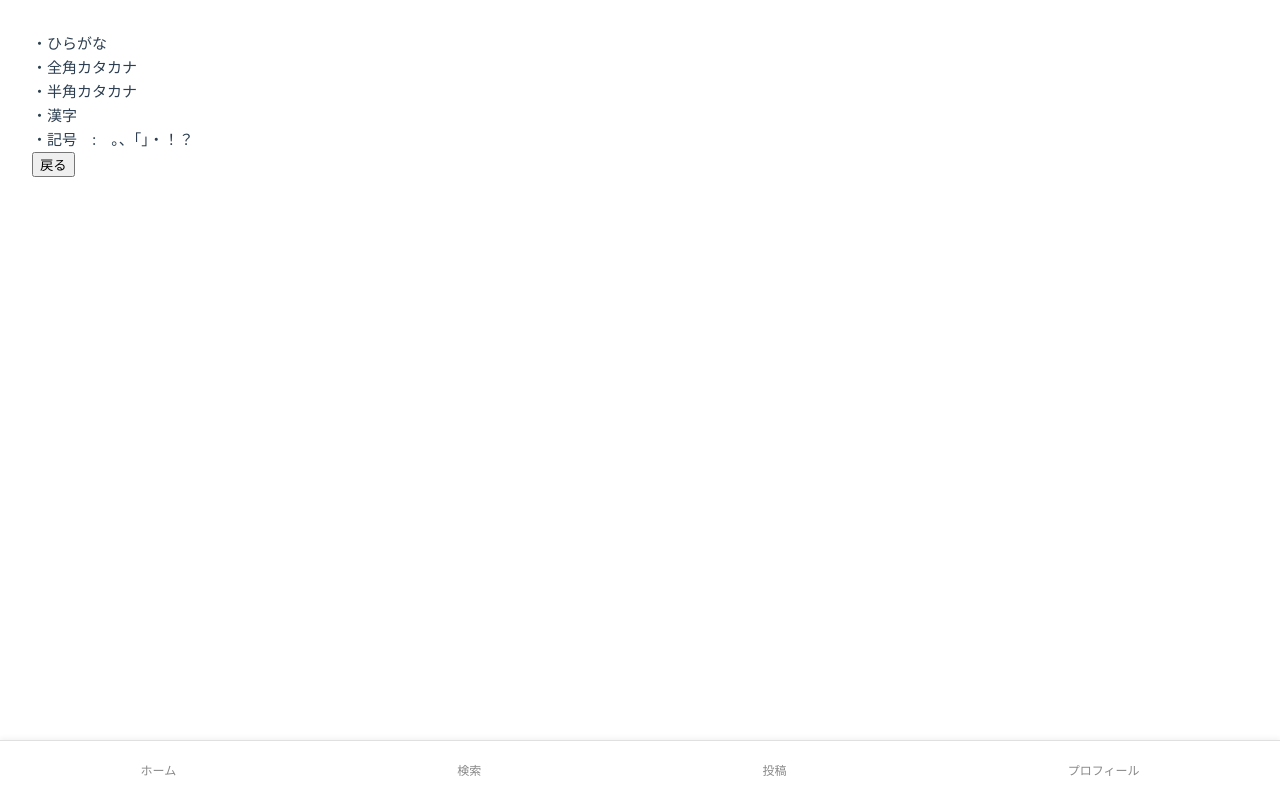
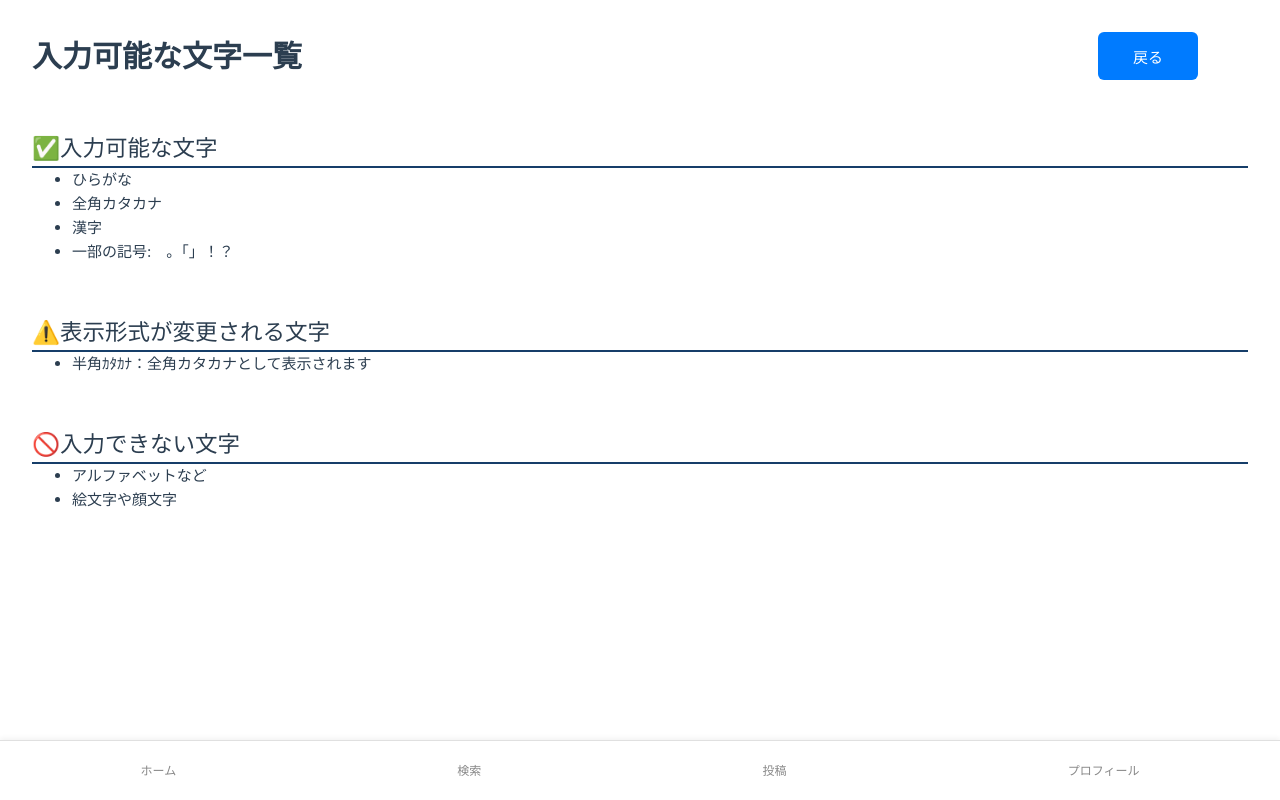
Before and after one commit to Shilomalu/senryu-app-public, a Vue app in the folder frontend/: page /post/description in a window 1280 px wide. Built offline with nearby package versions, Linux system fonts and the light colour scheme.

Commit message:
検索ページのフロントエンドの修正

```diff
--- a/frontend/src/views/PostDescriptionView.vue
+++ b/frontend/src/views/PostDescriptionView.vue
@@ -8,7 +8,63 @@ const returnPost = () => {
 </script>
 
 <template>
-  <p>・ひらがな<br>・全角カタカナ<br>・半角カタカナ<br>・漢字</p>
-  <p>・記号　:　。、「」・！？</p>
-  <button @click="returnPost">戻る</button>
+  <div style="display: flex;
+  justify-content: space-between;">
+  <h1 class="title">入力可能な文字一覧</h1>
+  <button @click="returnPost" class="button1">戻る</button>
+  </div>
+
+  <h2 class="index">&#x2705;入力可能な文字</h2>
+  <ul class="items">
+    <li>ひらがな</li>
+    <li >全角カタカナ</li>
+    <li >漢字</li>
+    <li >一部の記号:　。「」！？</li>
+  </ul>
+  <h2 class="index">⚠️表示形式が変更される文字</h2>
+   <ul class="items">
+    <li>半角ｶﾀｶﾅ：全角カタカナとして表示されます</li>
+
+  </ul>
+  <h2 class="index">&#x1F6AB;入力できない文字</h2>
+   <ul class="items">
+    <li >アルファベットなど</li>
+    <li>絵文字や顔文字</li>
+
+  </ul>
+
 </template>
+
+
+<style scoped>
+.title{
+  font-weight: 700;
+
+}
+.index{
+  transition: 1s;
+  margin-top: 50px;
+  border-bottom: #163e69 solid 2px;
+}
+
+
+.button1 {
+  width: 100px;
+  padding: 10px;
+  font-size: 1em;
+  background-color: #007bff;
+  margin-right: 50px;
+  color: white;
+  border: none;
+  border-radius: 6px;
+  cursor: pointer;
+  transition: 0.2s;
+}
+.button1:hover {
+  background-color: #0056b3;
+}
+
+
+
+
+</style>
--- a/frontend/src/views/SearchView.vue
+++ b/frontend/src/views/SearchView.vue
@@ -2,36 +2,49 @@
 import { nextTick, ref } from 'vue'
 import PostCard from '@/components/PostCard.vue'
 
-
 const keyword = ref('')
 const results = ref([])
-const is_searched=ref(false);
-const scroll_target=ref(null) ;//検索ボタンを押した際に自動でスクロールさせる用
-const show_postcard=ref(false);
+const is_searched = ref(false)
+const scroll_target = ref(null) //検索ボタンを押した際に自動でスクロールさせる用
+const show_postcard = ref(false)
+
+//ここからジャンル関係
+const show_genres = ref(false)
+const genres = [
+  { id: 1, name: '＃春' },
+  { id: 2, name: '＃夏' },
+  { id: 3, name: '＃秋' },
+  { id: 4, name: '＃冬' },
+  { id: 5, name: '＃スポーツ' },
+  { id: 6, name: '＃食べ物' },
+  { id: 7, name: '＃学校' },
+  { id: 8, name: '＃旅行' },
+]
+const selectedGenre = ref(null)
 //refをつけることによって画面をリロードすることなくテンプレートを変えられるようになる
 
 const search_method = async (e) => {
-e.preventDefault();//リロードしないようにしてる
-  if(keyword.value===""){
-    alert("検索ワードを入力してください");
-    return;
+  e.preventDefault() //リロードしないようにしてる
+  if (keyword.value === '') {
+    alert('検索ワードを入力してください')
+    return
   }
 
-  const target_url= `/api/search?q=${encodeURIComponent(keyword.value)}`;
-  try{
-    const response=await fetch(target_url);
+  const target_url = `/api/search?q=${encodeURIComponent(keyword.value)}`
+  try {
+    const response = await fetch(target_url)
 
-    if(response.ok===false){
-      alert ("検索中にエラーが発生しました");
-      return;
+    if (response.ok === false) {
+      alert('検索中にエラーが発生しました')
+      return
     }
-    is_searched.value=true;//refをつけたものの値を変えるときは.valueをつけるって
-    show_postcard.value=false;
-    const search_result=await response.json();
-    results.value=search_result;
+    is_searched.value = true //refをつけたものの値を変えるときは.valueをつけるって
+    show_postcard.value = false
+    const search_result = await response.json()
+    results.value = search_result
 
-    if(search_result.length===0){
-      return "該当する川柳がありません";
+    if (search_result.length === 0) {
+      return '該当する川柳がありません'
     }
 
     //スクロールさせる
@@ -42,38 +55,50 @@ scroll_target.value?.scrollIntoView({ behavior: 'smooth' })
 
     // ② 0.4秒待ってから（スクロール完了タイミング）、アニメーション再描画
     setTimeout(() => {
-  show_postcard.value=true;
+      show_postcard.value = true
     }, 800)
-  }
- catch (err) {
-    console.error("検索中にエラーが発生:", err);
-    alert("検索中にエラーが発生しました。");
+  } catch (err) {
+    console.error('検索中にエラーが発生:', err)
+    alert('検索中にエラーが発生しました。')
   }
 }
 </script>
 
 <template>
   <div class="search_container">
+    <h1 id="title">検索ページ</h1>
+    <form @submit="search_method">
+      <h2>検索ワード入力</h2>
 
-    <h1 style="font-size: 3rem; font-weight: 600;margin-bottom: 30px;">検索ページ</h1>
-    <h2>検索ワード入力</h2>
-    <form @submit="search_method">
+      <input id="search_input" placeholder="検索ワードを入力してください" v-model="keyword" />
+      <br />
 
-      <input
-        id="search_input"
-        placeholder="検索ワードを入力してください"
-        v-model="keyword"
-      />
-      <br>
+      <button type="button" id="genre_button" @click="show_genres = !show_genres">
+        <div v-if="show_genres == false">ジャンルで検索する</div>
+        <div v-else>閉じる</div>
+      </button>
+
+      <div v-if="show_genres == true" class="genre_section">
+        <button
+          v-for="genre in genres"
+          :key="genre.id"
+          type="button"
+          :class="{ active: selectedGenre === genre.id }"
+          @click="selectedGenre = genre.id"
+        >
+          {{ genre.name }}
+        </button>
+      </div>
 
       <button type="submit" id="search_button">検索</button>
-    </form>
-    <div ref="scroll_target" style="width: 100%;">
-    <div v-if="is_searched===false">
-    <h2 style="margin-top: 40px;">検索結果</h2>
+
+    <div id="search_result">
+      <div ref="scroll_target" style="width: 100%">
+        <div v-if="is_searched === false">
+          <h2 style="margin-top: 40px">検索結果</h2>
         </div>
         <div v-else>
-       <h2 style="margin-top: 40px;">検索結果:{{ results.length }}件</h2>
+          <h2 style="margin-top: 40px">検索結果:{{ results.length }}件</h2>
         </div>
         <div v-if="results.length === 0">
           <p>検索結果がありません。</p>
@@ -84,7 +109,7 @@ setTimeout(() => {
             v-for="(item, index) in results"
             :key="item.id"
             class="postcard_search"
-    :class="{fadeUpCard:show_postcard}"
+            :class="{ fadeUpCard: show_postcard }"
             :style="{ animationDelay: `${index * 0.1}s` }"
           >
             <PostCard
@@ -93,14 +118,15 @@ setTimeout(() => {
                 authorName: item.username,
                 user_id: item.user_id,
                 content: item.content,
-        created_at: item.created_at
+                created_at: item.created_at,
               }"
             />
           </div>
         </div>
       </div>
     </div>
-
+    </form>
+  </div>
 </template>
 
 <style scoped>
@@ -111,6 +137,17 @@ setTimeout(() => {
   flex-direction: column;
   justify-content: center;
   align-items: center;
+}
+
+#title {
+  font-size: 3rem;
+  font-weight: 600;
+  margin-bottom: 30px;
+  align-self: center;
+}
+.search_container h2 {
+  text-align: left;
+  width: 100%;
 }
 #search_input {
   width: 500px;
@@ -127,6 +164,7 @@ setTimeout(() => {
   margin-top: 10px;
   box-shadow: 0 2px 5px rgba(0, 0, 0, 0.3);
   transition: 0.2s;
+  align-self: center;
 }
 #search_button:hover {
   cursor: pointer;
@@ -140,41 +178,39 @@ setTimeout(() => {
   border-bottom: 1px solid #ddd;
 }
 
-.search_results{
-  display: flex;
- display: flex;
-  flex-wrap: wrap;
-  justify-content: center;
-  align-items: center;
 
 
-}
-
-.postcard_search{
+.postcard_search {
   width: 450px;
   margin-bottom: 30px;
   opacity: 0;
-
-
 }
 
-@media(max-width:450px){
-  .postcard_search{
+@media (max-width: 450px) {
+  .postcard_search {
     width: 80%;
   }
 }
 
-.search_field{
+.search_field {
   display: flex;
   flex-direction: column;
   justify-content: center;
   align-items: center;
 }
 
-form{
+form {
   display: flex;
   flex-direction: column;
-  align-items: center;
+  align-items: flex-start;
+  width: fit-content;
+}
+
+#search_result {
+  display: flex;
+  flex-direction: column;
+  align-items: flex-start;
+  width: fit-content;
 }
 
 .fadeUpCard {
@@ -183,14 +219,55 @@ form{
   animation: fadeUp 0.5s ease forwards;
 }
 
-
-</style>
-
-<style>
 @keyframes fadeUp {
   to {
     opacity: 1;
     transform: translateY(0);
   }
 }
+
+#genre_button {
+  width: 200px;
+  height: 40px;
+  margin-top: -10px;
+  margin-bottom: 30px;
+  background-color: #6c757d;
+  color: white;
+  border: none;
+  border-radius: 6px;
+  cursor: pointer;
+  transition: 0.2s;
+  align-self: flex-start;
+}
+
+#genre_button:hover {
+  background-color: #5a6268;
+}
+
+.genre_section {
+  display: grid;
+  grid-template-columns: repeat(4, 1fr);
+  gap: 10px;
+  margin: 15px 0 20px;
+}
+
+.genre_section button {
+  padding: 8px;
+  font-size: 0.9em;
+  border-radius: 6px;
+  border: 1px solid #007bff;
+  background-color: white;
+  cursor: pointer;
+  transition: 0.2s;
+}
+
+.genre_section button.active {
+  background-color: #007bff;
+  color: white;
+}
+
+.genre_section button:hover {
+  background-color: #0056b3;
+  color: white;
+}
 </style>
```
Lines whose indentation alone changed are shown as unchanged.
